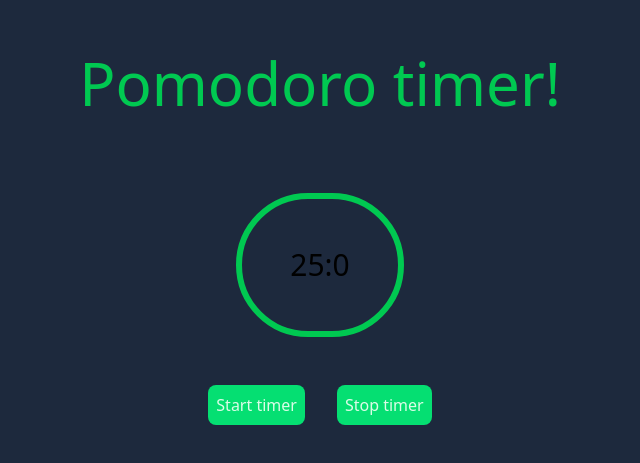
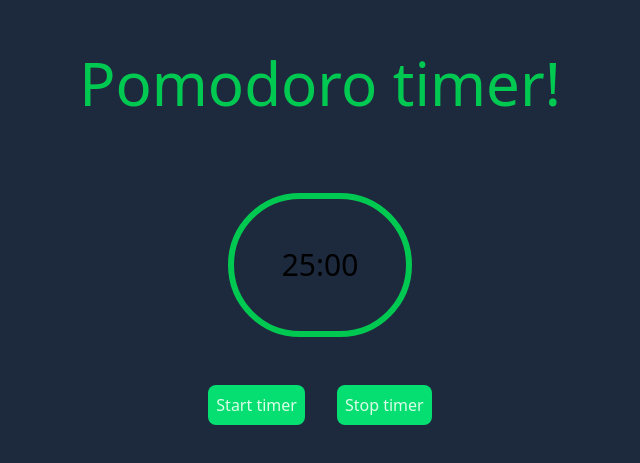
Before and after one commit to JCobz0714/Pomodoro-Timer, a React (Vite) app: page / in a window 1280 px wide. Shown: the part 153-616 px from the top of the page, without its empty margins (320-960 px from the left). Built offline with nearby package versions, Linux system fonts and the light colour scheme.

Commit message:
Adding a padStart method so It shows 2 numbers on the timer instead of just 1

```diff
--- a/src/App.tsx
+++ b/src/App.tsx
@@ -29,7 +29,9 @@ function App() {
     const minutes: number = Math.floor((seconds / 60));
     seconds = timer % 60;
 
-    return `${minutes.toString()}:${seconds.toString()}`;
+    //padStart is for showing 2 digits (or any quantity you want) instead
+    // of just one
+    return `${minutes.toString().padStart(2, "0")}:${seconds.toString().padStart(2, "0")}`;
   }
 
   return (
```
